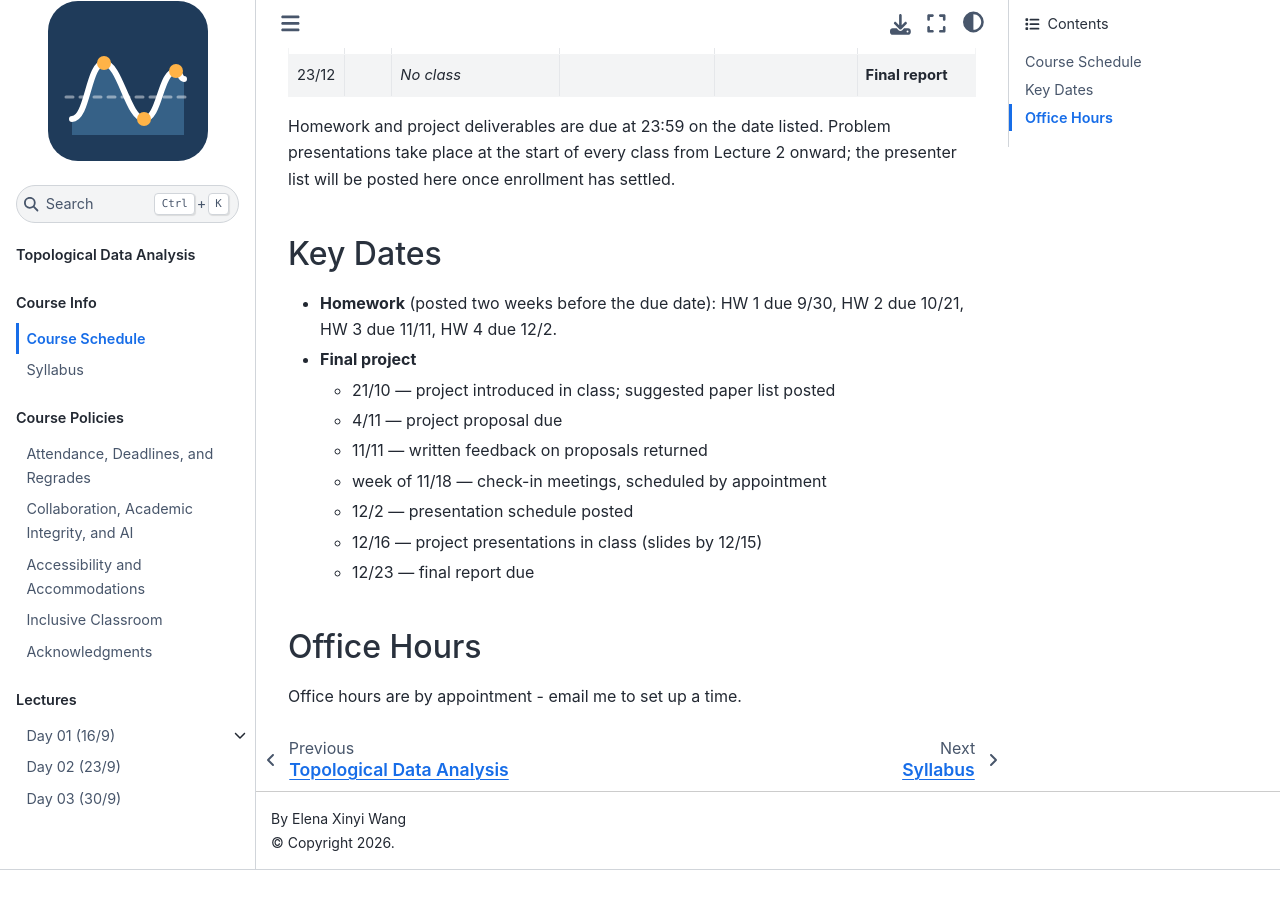
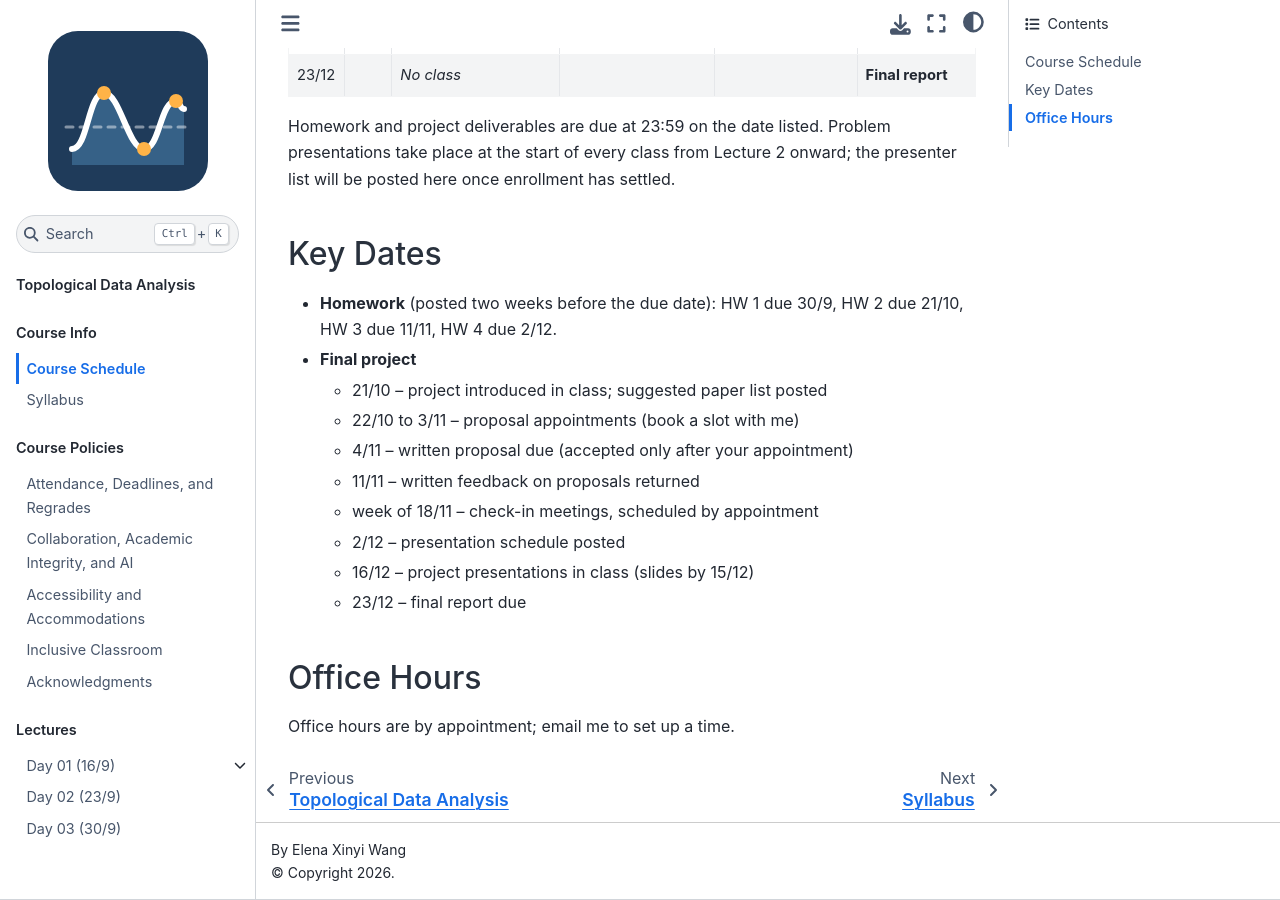
Before and after one commit to elenawang93/TDA, a Jupyter Book: the page built from Course_Info/Schedule.md, in a window 1280 px wide and 900 px high, scrolled down 1337 px. Built offline with Jupyter Book 1.0.4 settings and Sphinx 7.4.7 and the Sphinx Book theme 1.1.4, drawn with Linux system fonts in a browser that asks for light colours; pages that are not in the unit, such as notebooks, are missing from menus; before the commit the page ends 2207 px from its top, so only the background shows below that.

```diff
--- a/Course_Info/Schedule.md
+++ b/Course_Info/Schedule.md
@@ -29,16 +29,17 @@
 
 ## Key Dates
 
-- **Homework** (posted two weeks before the due date): HW 1 due 9/30, HW 2 due 10/21, HW 3 due 11/11, HW 4 due 12/2.
+- **Homework** (posted two weeks before the due date): HW 1 due 30/9, HW 2 due 21/10, HW 3 due 11/11, HW 4 due 2/12.
 - **Final project**
-  - 21/10 — project introduced in class; suggested paper list posted
-  - 4/11 — project proposal due
-  - 11/11 — written feedback on proposals returned
-  - week of 11/18 — check-in meetings, scheduled by appointment
-  - 12/2 — presentation schedule posted
-  - 12/16 — project presentations in class (slides by 12/15)
-  - 12/23 — final report due
+  - 21/10 – project introduced in class; suggested paper list posted
+  - 22/10 to 3/11 – proposal appointments (book a slot with me)
+  - 4/11 – written proposal due (accepted only after your appointment)
+  - 11/11 – written feedback on proposals returned
+  - week of 18/11 – check-in meetings, scheduled by appointment
+  - 2/12 – presentation schedule posted
+  - 16/12 – project presentations in class (slides by 15/12)
+  - 23/12 – final report due
 
 ## Office Hours
 
-Office hours are by appointment - email me to set up a time.
+Office hours are by appointment; email me to set up a time.
```
Also changed, not shown: Course_Info/Syllabus/Syllabus.md (+7 -5 lines), Policies/Integrity.md (+2 -0 lines).
